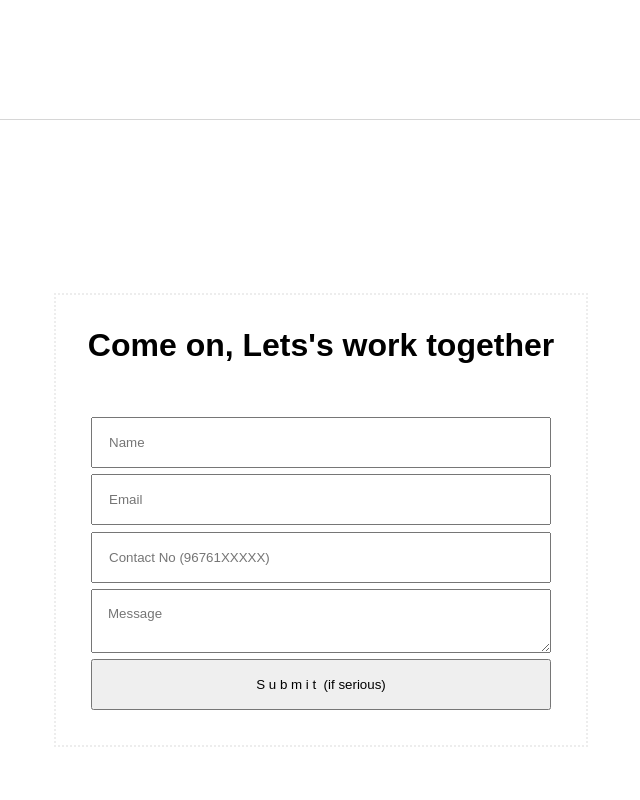
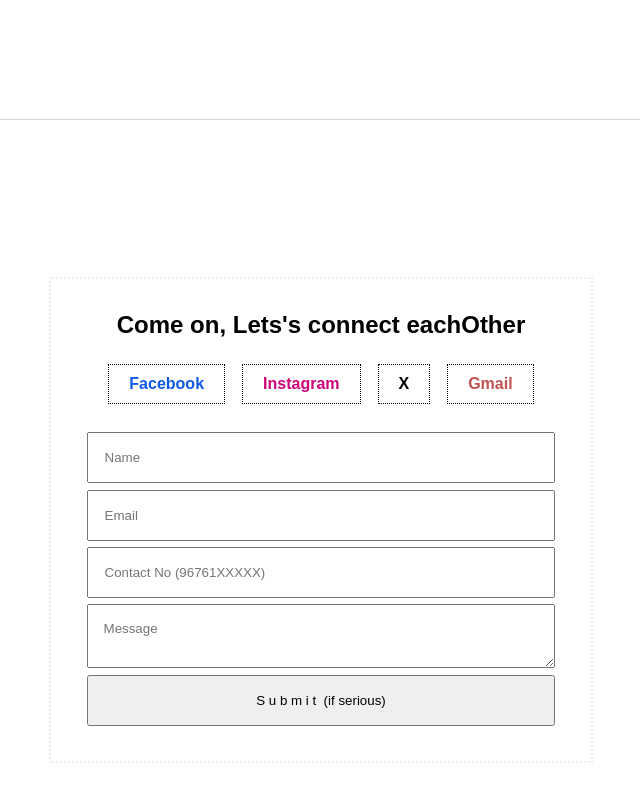
Before and after one commit to umanagendrakumar/MyPortfolio, a React (Vite) app: page / in a window 1280 px wide. Shown: the part 3160-3960 px from the top of the page, without its empty margins (319-959 px from the left). Built offline with nearby package versions, Linux system fonts and the light colour scheme.

Commit message:
links added

```diff
--- a/src/components/BodyComp/ContactPage.js
+++ b/src/components/BodyComp/ContactPage.js
@@ -19,14 +19,14 @@
         e.target.reset(); // Reset the form after submission
     };
     return (
-        <div className="contact cover80">
+        <section className="contact cover80">
             <div className="contact-container">
-                <h1 className="contact-heading">Come on, Lets's work together</h1>
+                <h1 className="contact-heading">Come on, Lets's connect eachOther</h1>
                 <div className="contact-links-section links-section">
-                    {/* <a href="https://www.linkedin.com/in/kunk/" className="body-link linkedin-link">LinkedIn</a>
-                    <a href="https://github.com/umanagendrakumar" className="body-link github-link">GitHub</a>
-                    <a href="https://leetcode.com/u/KunkLeetcodeId/" className="body-link leetcode-link">Leetcode</a> */}
-                    {/* <a href="mailto:kambalaumanagendrakumar@gmail.com" className="body-link gmail-link">Gmail</a> */}
+                    <a href="https://www.facebook.com/lazyKUNK/" className="body-link facebook-link">Facebook</a>
+                    <a href="https://www.instagram.com/lazy__monarch______/" className="body-link instagram-link">Instagram</a>
+                    <a href="https://x.com/____KunK____" className="body-link github-link">X</a>
+                    <a href="mailto:kambalaumanagendrakumar@gmail.com" className="body-link gmail-link">Gmail</a>
                 </div>
                 <div className="contact-form">
                     <form onSubmit={sendEmail}>
@@ -38,7 +38,7 @@
                     </form>
                 </div>
             </div>
-        </div>
+        </section>
 
     );
 
```
